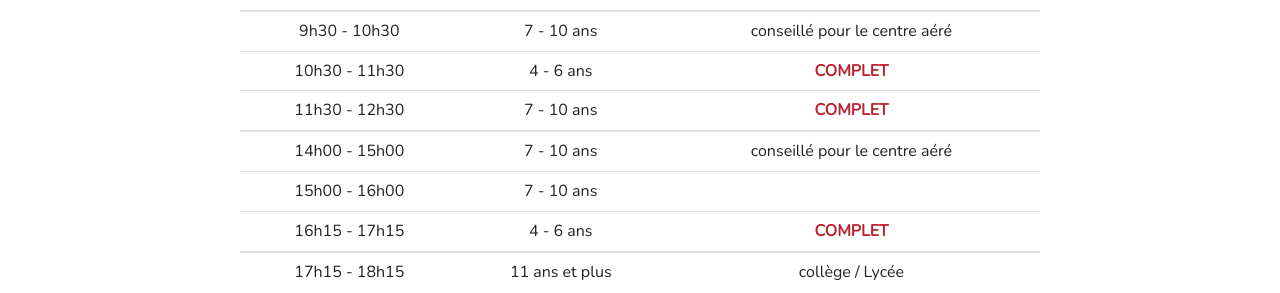
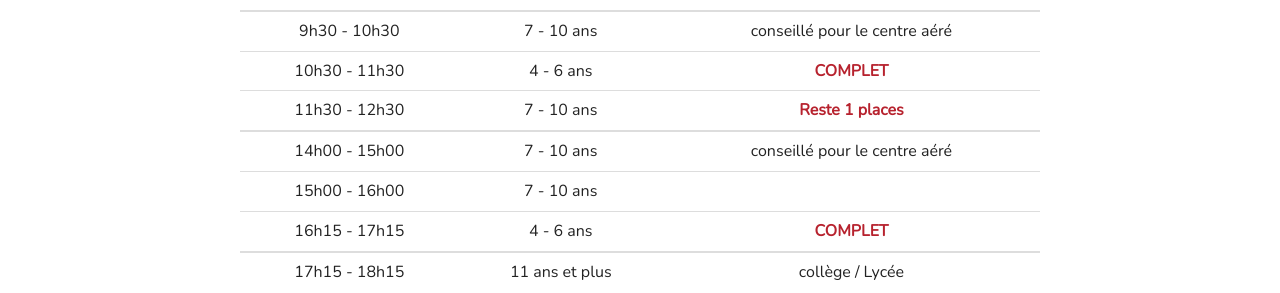
Before and after one commit to mlangues64/mlangues64.github.io, a Jekyll site: the page built from _posts/2019-08-26-inscription2019-2020.markdown, in a window 1280 px wide and 900 px high, scrolled down 959 px. Shown: the part 161-454 px from the top of the window. Built offline with Jekyll 4.4.1, drawn with Linux system fonts in a browser that asks for light colours; nearby versions of some CDN libraries.

Commit message:
effectifs

```diff
--- a/_posts/2019-08-26-inscription2019-2020.markdown
+++ b/_posts/2019-08-26-inscription2019-2020.markdown
@@ -63,7 +63,7 @@
 |:--------:|:-------------:|:----:|
 | 9h30 - 10h30 | 7 - 10 ans | conseillé pour le centre aéré |
 | 10h30 - 11h30 | 4 - 6 ans | <span style="color: #B7222E; font-weight:bold;">COMPLET</span> |
-| 11h30 - 12h30 | 7 - 10 ans | <span style="color: #B7222E; font-weight:bold;">COMPLET</span> |
+| 11h30 - 12h30 | 7 - 10 ans | <span style="color: #B7222E; font-weight:bold;">Reste 1 places</span> |
 |:--------:|:-------------:|:----:|
 | 14h00 - 15h00 | 7 - 10 ans | conseillé pour le centre aéré |
 | 15h00 - 16h00 | 7 - 10 ans |   |
```
